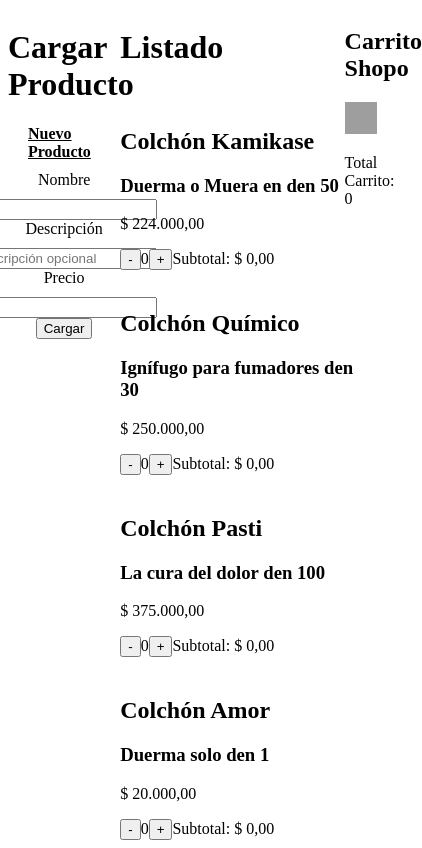
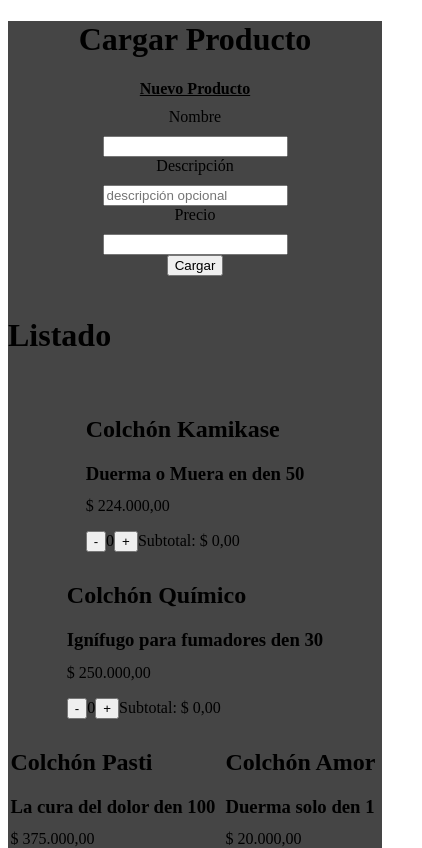
Before and after one commit to LucasEscribe/CarritoShopa, a React (Vite) app in the folder carritoShopa/: page / in a window 390 px wide. Shown: the top 848 px of the page, 422 px wide, since content can reach past the window. Built offline with nearby package versions, Linux system fonts and the light colour scheme; grey boxes are pictures that could not be loaded.

Commit message:
Estilos básicos definidos

```diff
--- a/carritoShopa/src/app/components/Cart/Total.tsx
+++ b/carritoShopa/src/app/components/Cart/Total.tsx
@@ -1,14 +1,22 @@
 import styles from "./total.module.css";
 
-type ShopoProps = {
-  totalPrice: number;
+type TotalProps = {
+  subtotals: number[];
 };
 
-function Total(props: ShopoProps) {
+function Total(props: TotalProps) {
+  const total = props.subtotals.reduce((accumulator, subtotal) => accumulator + subtotal, 0);
+
+  const formattedTotal = total.toLocaleString("es-AR", {
+    style: "currency",
+    currency: "ARS",
+    minimumFractionDigits: 2,
+  });
+
   return (
     <div className={styles.total}>
       <img src="/src/app/assets/img/ico_carrito.ico" alt="icocno_carrito" width={32} height={32} />
-      <p>Total Carrito: {props.totalPrice}</p>
+      <p>Total Carrito: {formattedTotal}</p>
     </div>
   );
 }
--- a/carritoShopa/src/app/components/Product/Product.tsx
+++ b/carritoShopa/src/app/components/Product/Product.tsx
@@ -1,5 +1,5 @@
+import { useState } from "react";
 import styles from "./product.module.css";
-import { useState } from "react";
 
 type ProductProps = {
   id: number;
@@ -8,9 +8,8 @@ type ProductProps = {
   price: number;
   updateTotal: (subtotal: number) => void;
   removeItem: (subtotal: number) => void;
+  calcTotal: () => number;
 };
-
-let supertotal = 0;
 
 function Product(props: ProductProps) {
   const [quantity, setQuantity] = useState(0);
@@ -36,7 +35,6 @@ function Product(props: ProductProps) {
   });
 
   const subtotal = quantity * props.price;
-  supertotal = supertotal + subtotal;
   const formattedSubtotal = subtotal.toLocaleString("es-AR", {
     style: "currency",
     currency: "ARS",
@@ -46,7 +44,7 @@ function Product(props: ProductProps) {
   return (
     <div className={styles.product_container}>
       <h2>{props.name}</h2>
-      <h3>{props.description}</h3>
+      <h3 className={styles.empty_description}>{props.description}</h3>
       <p>{formattedPrice}</p>
       <div>
         <button onClick={handleRemoveUnit}>-</button>
--- a/carritoShopa/src/app/components/Product/product.module.css
+++ b/carritoShopa/src/app/components/Product/product.module.css
@@ -18,4 +18,8 @@
 .load label[for="new_product"] {
     font-weight: bold;
     text-decoration: underline;
-  }
+}
+
+.empty_description {
+    height: 1rem;
+}
--- a/carritoShopa/src/app/screens/Home/index.tsx
+++ b/carritoShopa/src/app/screens/Home/index.tsx
@@ -1,14 +1,14 @@
-import Product from "../../components/Product/Product.tsx";
-import LoadProduct from "../../components/Product/LoadProduct.tsx";
-import Total from "../../components/Cart/Total.tsx";
+import { useState } from "react";
 
-import "./style.modules.css";
+import Product from "../../components/Product/Product";
+import LoadProduct from "../../components/Product/LoadProduct";
+import Total from "../../components/Cart/Total";
 
-import { useState } from "react";
+import "./styles.modules.css";
+import "../../../global.css";
 
 
 function App() {
-  const [totalPrice, setTotalPrice] = useState(0);
   const [products, setProducts] = useState([
     {
       id: 1001,
@@ -42,24 +42,31 @@ function App() {
     },
   ]);
 
+  const [subtotals, setSubtotals] = useState<number[]>([]);
+
   const updateTotal = (subtotal: number) => {
-    setTotalPrice((prevTotalPrice) => prevTotalPrice + subtotal);
+    setSubtotals((prevSubtotals) => [...prevSubtotals, subtotal]);
   };
 
   const removeItem = (subtotal: number) => {
-    setTotalPrice((prevTotalPrice) => prevTotalPrice - subtotal);
+    setSubtotals((prevSubtotals) => prevSubtotals.filter((sub) => sub !== subtotal));
+  };
+
+  const calcTotal = () => {
+    return subtotals.reduce((accumulator, subtotal) => accumulator + subtotal, 0);
   };
 
   return (
     <main>
+      <div className="root">
         <div className="side_left">
           <h1 className="title_left">Cargar Producto</h1>
           <LoadProduct products={products} setProducts={setProducts} />
         </div>
 
-
         <div className="center">
           <h1 className="title_center">Listado</h1>
+          <div className="grid_products">
             {products.map((product) => (
               <Product
                 key={product.id}
@@ -69,13 +76,16 @@ function App() {
                 price={product.price}
                 updateTotal={updateTotal}
                 removeItem={removeItem}
+                calcTotal={calcTotal}
               />
             ))}
+          </div>
         </div>
 
         <div className="side_right">
           <h2 className="title_right">Carrito Shopo</h2>
-        <Total totalPrice={totalPrice} />
+          <Total subtotals={subtotals} />
+        </div>
       </div>
     </main>
   );
--- a/carritoShopa/src/app/screens/Home/style.modules.css
+++ /dev/null
@@ -1,21 +0,0 @@
-.side_left {
-    height: 100%;
-    width: 30%;
-    float: left;
-    justify-content: left;
-}
-
-.center {
-    height: 100%;
-    width: 60%;
-    float: left;
-    display: grid;
-    grid-template-columns: repeat(auto-fill, minmax(250px, 1fr));
-    grid-gap: 20px;
-}
-
-.side_right {
-    height: 100%;
-    width: 10%;
-    float: right;
-}
--- /dev/null
+++ b/carritoShopa/src/app/screens/Home/styles.modules.css
@@ -0,0 +1,62 @@
+.root {
+    background-color: var(--general-background-color);
+}
+
+.side_left {
+    height: 100%;
+    width: 30%;
+    float: left;
+    justify-content: left;
+    }
+
+    .title_left{
+        text-align: center;
+}
+
+.center {
+    height: 100%;
+    width: 60%;
+    float: left;
+    display: flex;
+    flex-direction: column;
+    align-items: center;
+    justify-content: center;
+  }
+
+  .title_center {
+    text-align: center;
+  }
+
+  .grid_products {
+    margin-top: 20px;
+    display: flex;
+    flex-wrap: wrap;
+    justify-content: space-around;
+    align-items: flex-start;
+    gap: 10px;
+}
+
+.side_right {
+    height: 100%;
+    width: 10%;
+    float: right;
+}
+
+
+/* Estilos responsive */
+@media (max-width: 768px) {
+    .side_left,
+    .center,
+    .side_right {
+      width: 100%; /* Ocupar el 100% del ancho en dispositivos móviles */
+      float: none; /* No utilizar flotado en dispositivos móviles */
+    }
+
+    .center {
+      align-items: flex-start; /* Alinear los elementos al inicio en dispositivos móviles */
+    }
+
+    .grid_products {
+      justify-content: center; /* Centrar las tarjetas en dispositivos móviles */
+    }
+  }
--- a/carritoShopa/src/global.css
+++ b/carritoShopa/src/global.css
@@ -1,3 +1,3 @@
-.root{
+:root {
     --general-background-color: rgb(69, 69, 69);
 }
--- /dev/null
+++ b/carritoShopa/typings.d.ts
@@ -0,0 +1,4 @@
+declare module '*.module.css' {
+    const classes: { [key: string]: string };
+    export default classes;
+}
```
Lines whose indentation alone changed are shown as unchanged.
